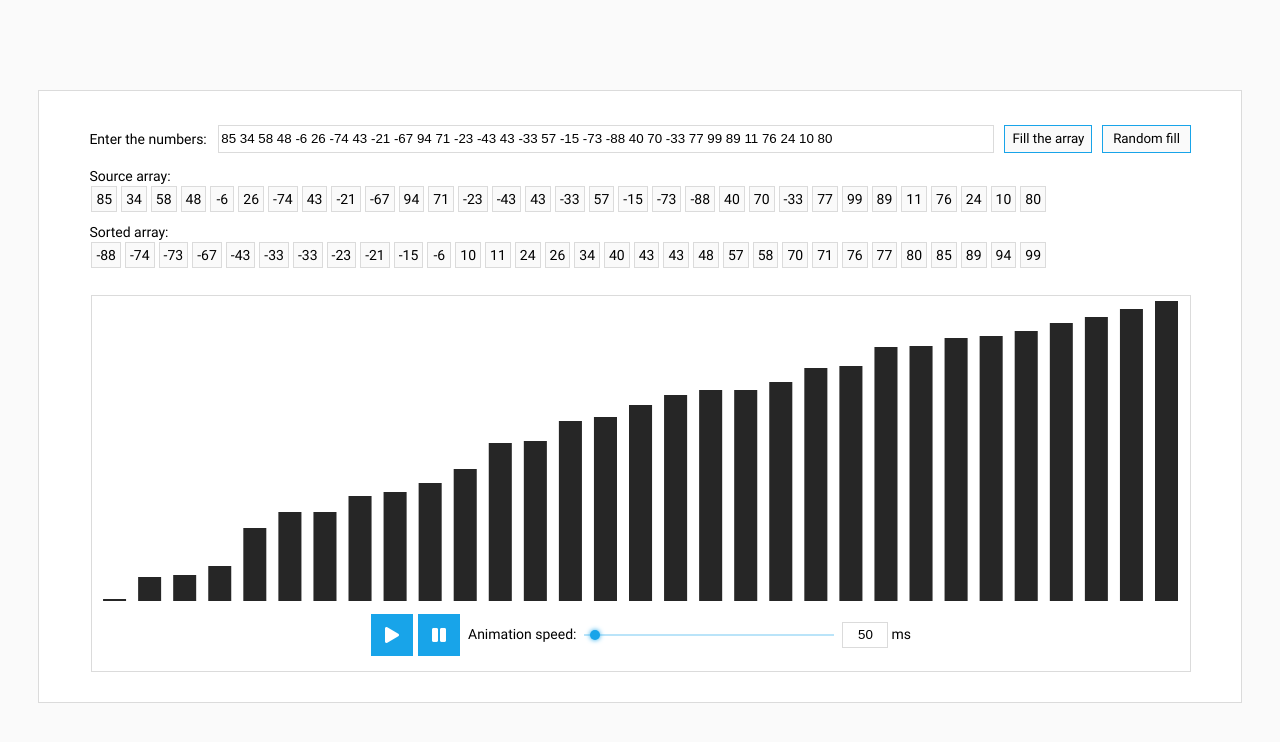
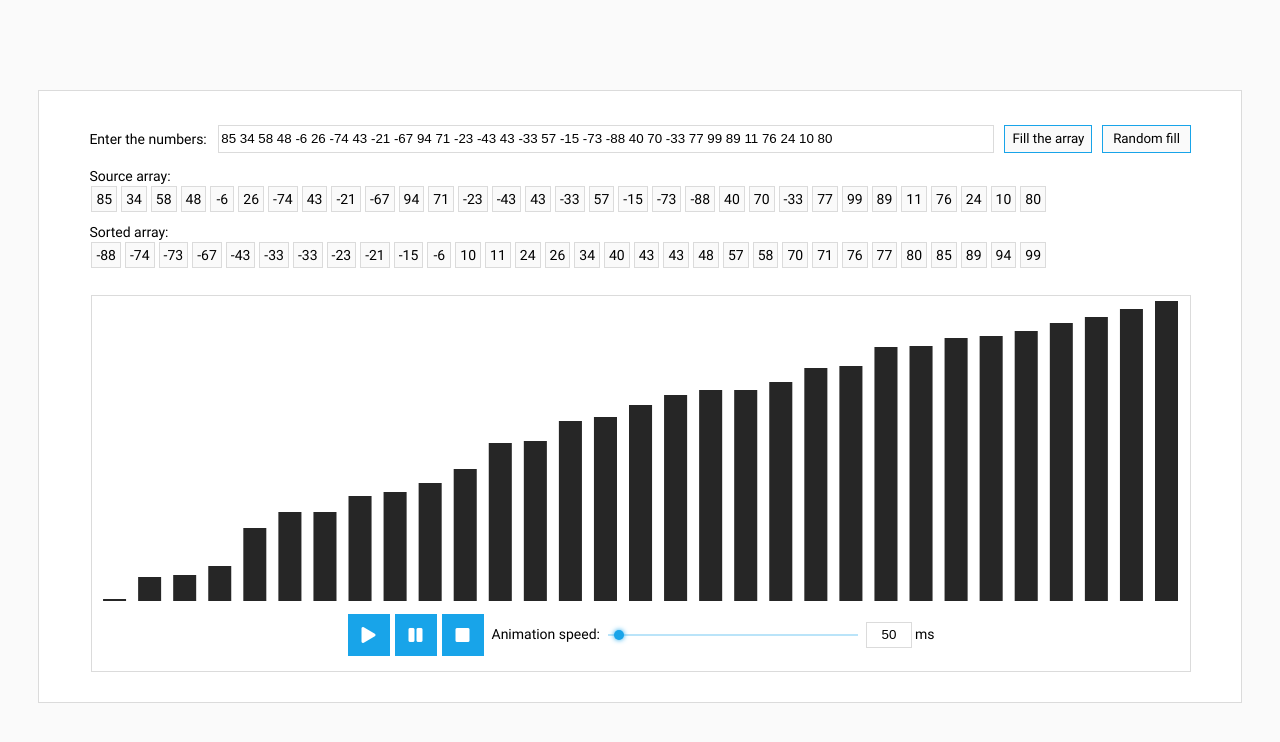
Before and after one commit to Jagailo/QucikSortDemo, a plain HTML site: page index.html in a window 1280 px wide. Both pictures are taken after a click on the button "Random fill". Drawn offline with Linux system fonts and the light colour scheme.

Commit message:
Added stop button.

```diff
--- a/css/style.css
+++ b/css/style.css
@@ -107,7 +107,11 @@ input[type="button"]:hover {
 }
 
 .canvas-control-panel .btn:nth-child(2) {
-    margin: 0 8px 0 5px;
+    margin: 0 5px;
+}
+
+.canvas-control-panel .btn:nth-child(3) {
+    margin-right: 8px;
 }
 
 .btn {
--- a/index.html
+++ b/index.html
@@ -25,6 +25,7 @@
                 <div class="canvas-control-panel">
                     <button class="btn" onclick="play()"><i class="fas fa-play"></i></button>
                     <button class="btn" onclick="pause()"><i class="fas fa-pause"></i></button>
+                    <button class="btn" onclick="stop()"><i class="fas fa-stop"></i></button>
                     <div class="slider-control">
                         <div>Animation speed:</div>
                         <div><input id="slider" type="range" min="0" max="2000" value="50" oninput="sliderChange()" /></div>
--- a/js/main.js
+++ b/js/main.js
@@ -40,6 +40,11 @@ function pause() {
     turnOffTimer(false);
 }
 
+function stop() {
+    turnOffTimer(true);
+    drawFinalLoop();
+}
+
 function sliderChange() {
     var slider = document.getElementById('slider');
     var input = document.getElementById('sliderInput');
```
